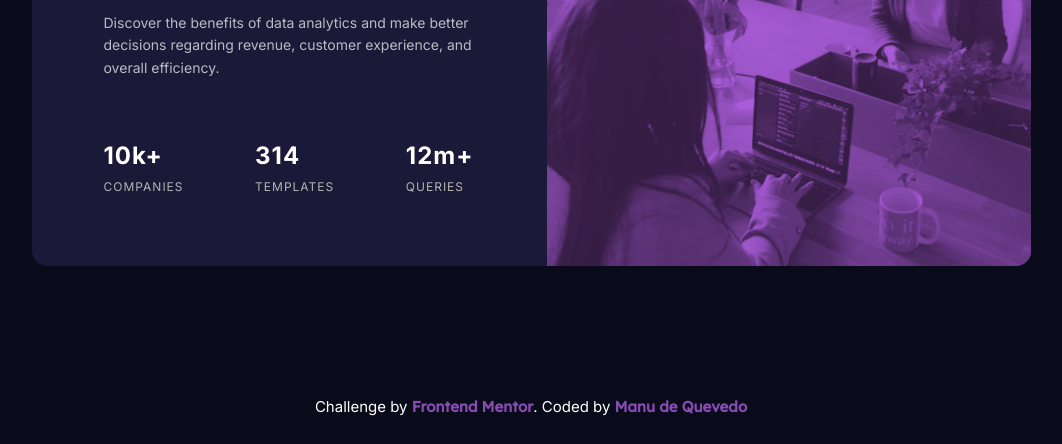
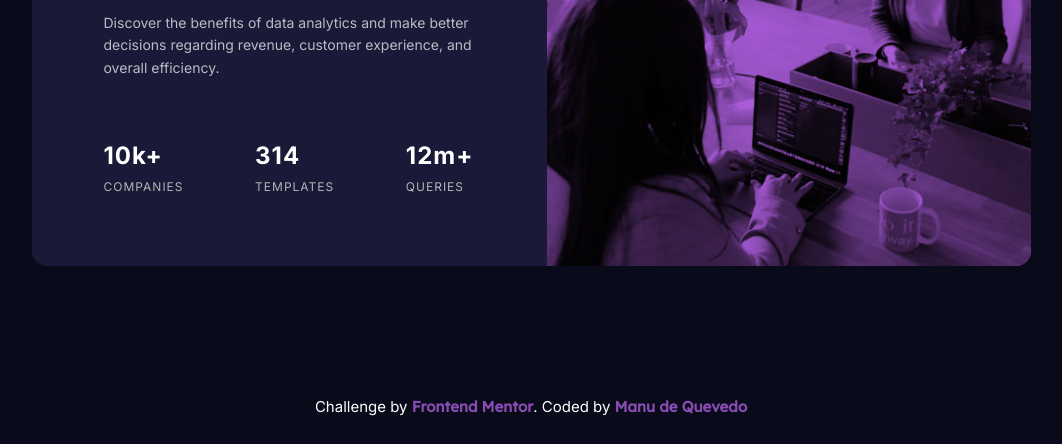
Before and after one commit to ManudeQuevedo/Stats-preview-card-component, a plain HTML site: page v2/index.html in a window 1280 px wide. Shown: the part 356-800 px from the top of the page, without its empty margins (109-1171 px from the left). Drawn offline with Linux system fonts and the light colour scheme.

Commit message:
Corrected mix-blend-mode property being duplicated

```diff
--- a/v2/style.css
+++ b/v2/style.css
@@ -177,8 +177,6 @@ img {
       height: 100%;
       width: 100%;
       object-fit: cover;
-      mix-blend-mode: multiply;
-      opacity: 0.7;
    }
 
    .card-content {
```
